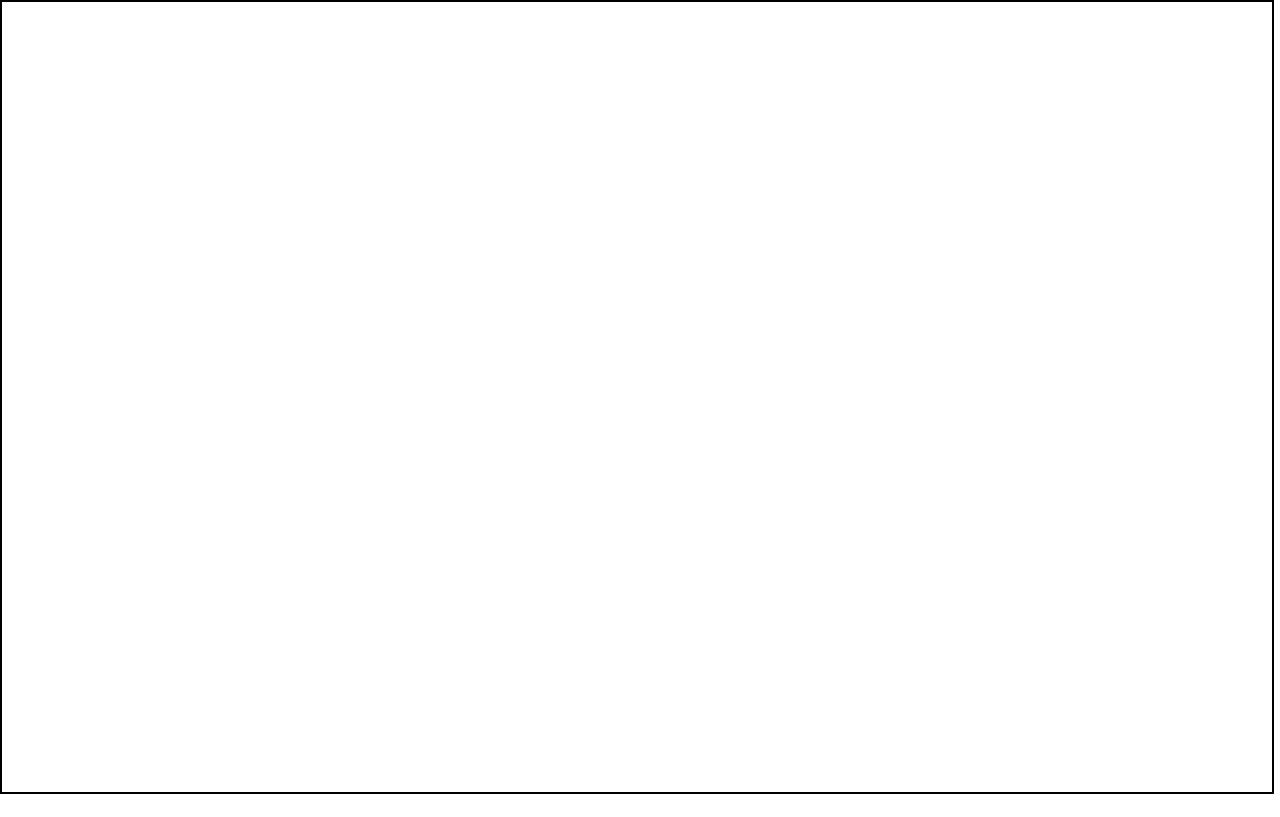
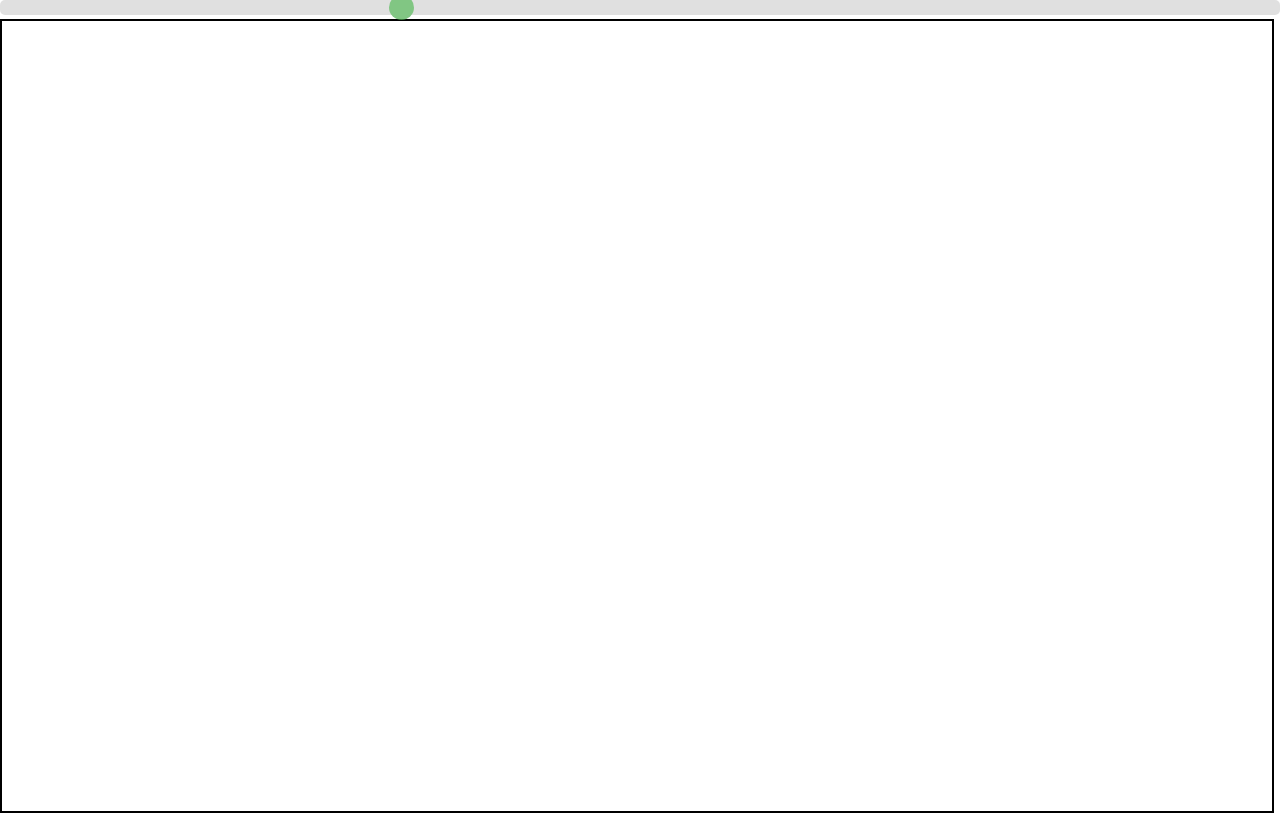
Before and after one commit to kirdmiv/paint-js, a plain HTML site: page index.html in a window 1280 px wide. Drawn offline with Linux system fonts and the light colour scheme.

Commit message:
Add slider wich changes line width

```diff
--- a/canvas.js
+++ b/canvas.js
@@ -23,6 +23,11 @@ window.addEventListener('load', () => {
 
     let drawing = false
     let paint = new Paint()
+
+    var slider = document.getElementById("strokeWidth");
+    slider.oninput = function() {
+        paint.strokeWidth = this.value;
+    }
 
     // Mouse handle
     canvas.addEventListener("mousedown", e => {
--- a/index.html
+++ b/index.html
@@ -6,6 +6,9 @@
     <link rel="stylesheet" href="./style.css" />
 </head>
 <body>
+    <div class="slidecontainer">
+        <input type="range" min="1" max="30" value="10" class="slider" id="strokeWidth">
+    </div>
     <canvas id="draw"></canvas>
     <script src="canvas.js"></script>
 </body>
--- a/style.css
+++ b/style.css
@@ -7,3 +7,33 @@
 #draw {
     border: 2px solid black;
 }
+
+.slider {
+    -webkit-appearance: none;
+    width: 100%;
+    height: 15px;
+    border-radius: 5px;
+    background: #d3d3d3;
+    outline: none;
+    opacity: 0.7;
+    -webkit-transition: .2s;
+    transition: opacity .2s;
+  }
+
+  .slider::-webkit-slider-thumb {
+    -webkit-appearance: none;
+    appearance: none;
+    width: 25px;
+    height: 25px;
+    border-radius: 50%;
+    background: #4CAF50;
+    cursor: pointer;
+  }
+
+  .slider::-moz-range-thumb {
+    width: 25px;
+    height: 25px;
+    border-radius: 50%;
+    background: #4CAF50;
+    cursor: pointer;
+  }
```
